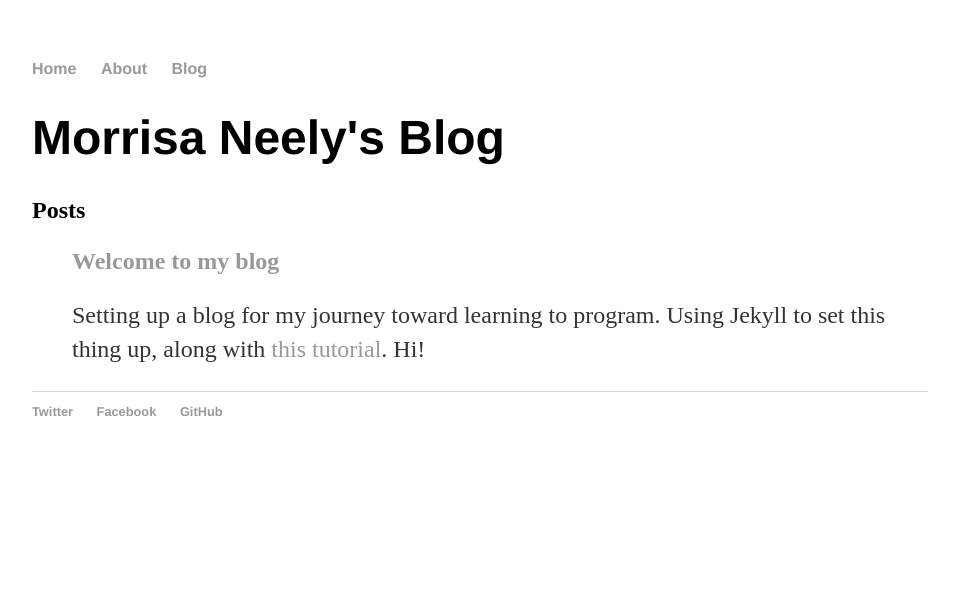
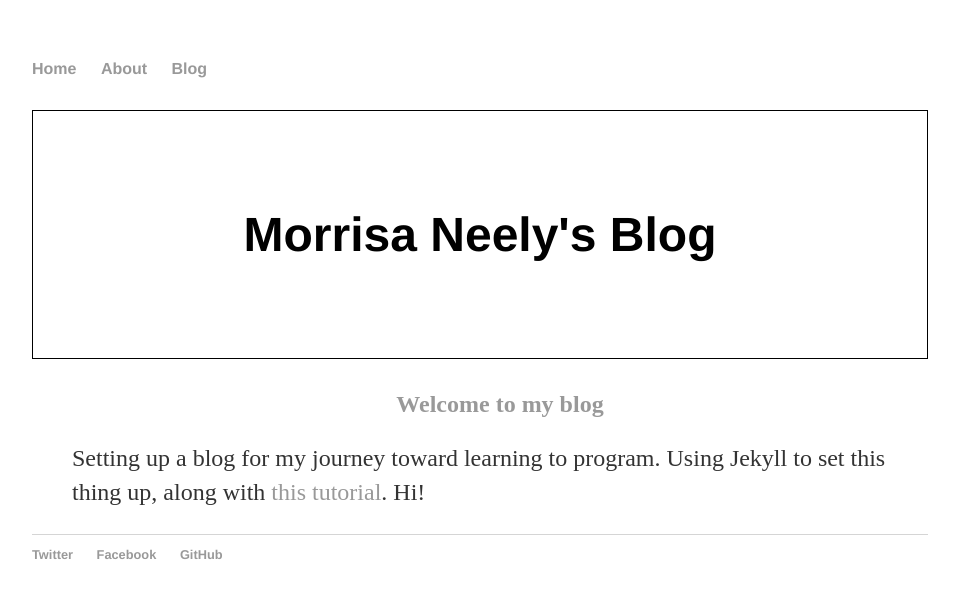
Before and after one commit to morrisa-n/morrisa-n.github.io, a Jekyll site: the page built from index.html, in a window 1280 px wide. Shown: the top 598 px of the page, without its empty margins (160-1119 px from the left). Built offline with Jekyll 4.4.1, drawn with Linux system fonts in a browser that asks for light colours; some web fonts are replaced.

Commit message:
CSS Changes

```diff
--- a/_layouts/default.html
+++ b/_layouts/default.html
@@ -3,6 +3,8 @@
     <head>
         <title>{{ page.title }}</title>
         <link rel="stylesheet" type="text/css" href="/css/main.css">
+        <link href="https://fonts.googleapis.com/css?family=Vast+Shadow" rel="stylesheet">
+
     </head>
     <body>
         <nav>
--- a/css/main.css
+++ b/css/main.css
@@ -2,6 +2,7 @@ body {
     margin: 60px auto;
     width: 70%;
 }
+
 nav ul, footer ul {
     font-family:'Helvetica', 'Arial', 'Sans-Serif';
     padding: 0px;
@@ -12,22 +13,37 @@ nav ul li, footer ul li {
     display: inline;
     margin-right: 20px;
 }
+
+h1, h2, h3, h4, h5, h6 {
+    text-align: center;
+    }
+
+h1 {
+    font-family: "Vast Shadow", Georgia, serif;
+    border: 1px solid black;
+    padding: 2em;
+    }
+
 a {
     text-decoration: none;
     color: #999;
 }
+
 a:hover {
     text-decoration: underline;
 }
+
 h1 {
     font-size: 3em;
     font-family:'Helvetica', 'Arial', 'Sans-Serif';
 }
+
 p {
     font-size: 1.5em;
     line-height: 1.4em;
     color: #333;
 }
+
 footer {
     border-top: 1px solid #d5d5d5;
     font-size: .8em;
@@ -45,7 +61,3 @@ ul.posts li {
 .excerpts li {
     list-style-type: none;
     }
-
-.excerpts h3 {
-    font-size: 1.5em;
-    }
--- a/index.html
+++ b/index.html
@@ -2,16 +2,14 @@
 layout: default
 title: Morrisa Neely's Blog
 ---
-<div class="blurb">
-    <h1>Morrisa Neely's Blog</h1>
-</div><!-- /.blurb -->
+
+<h1>Morrisa Neely's Blog</h1>
 
 <div class="excerpts">
-<h2>Posts</h2>
 <ul>
   {% for post in site.posts %}
     <li>
-      <h3><a href="{{ post.url }}">{{ post.title }}</a></h3>
+      <h2><a href="{{ post.url }}">{{ post.title }}</a></h2>
       {{ post.excerpt }}
     </li>
   {% endfor %}
```
